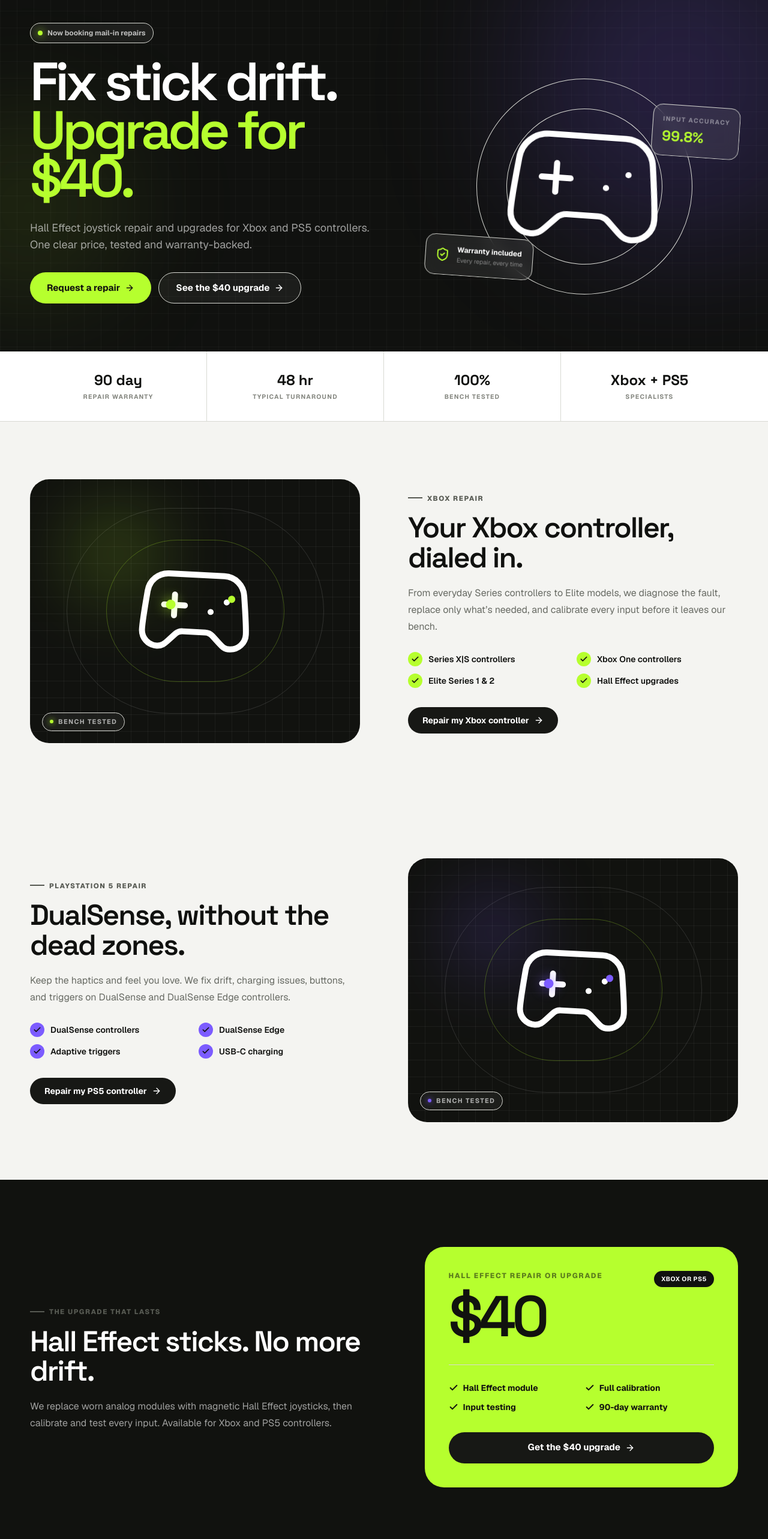
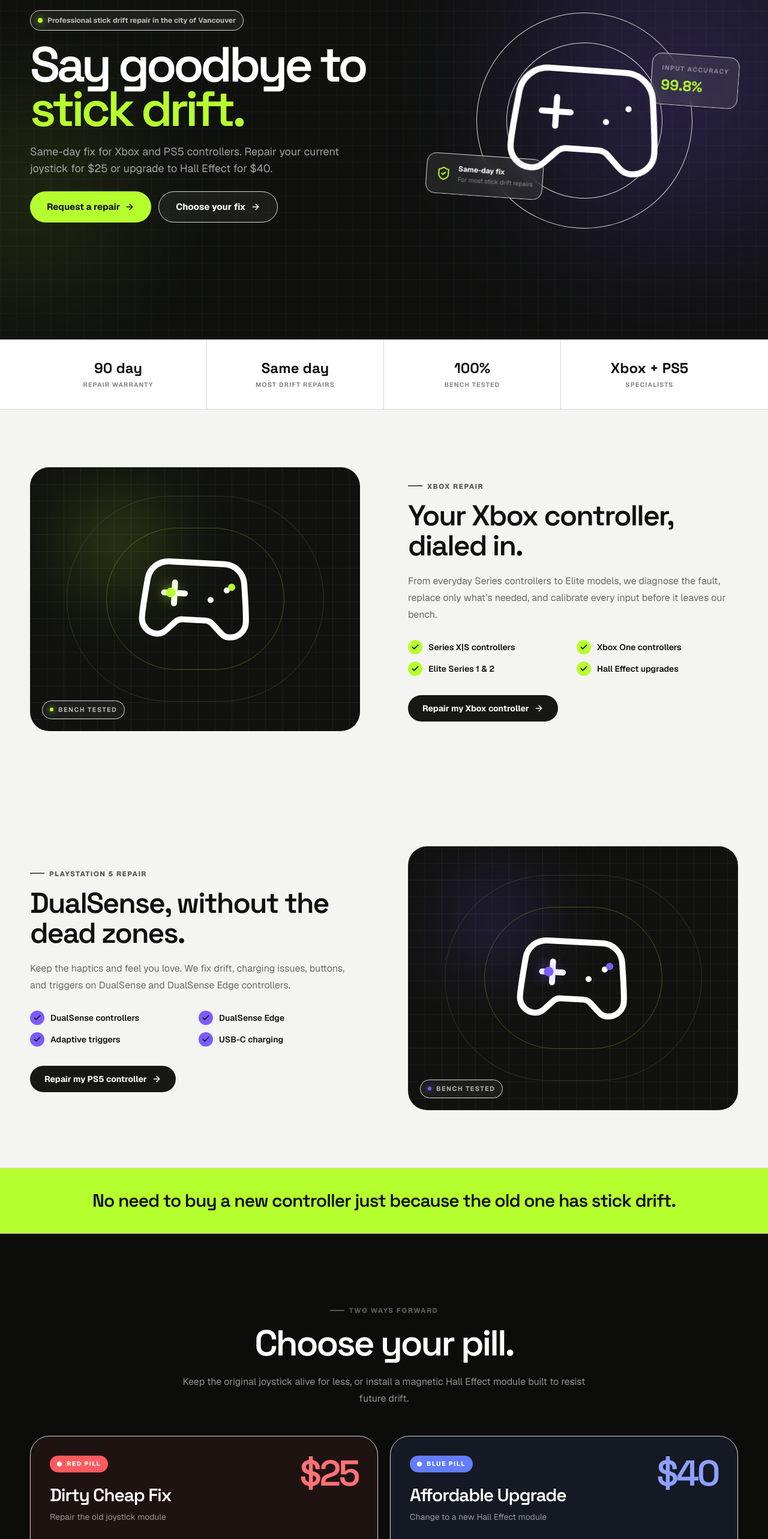
Before and after one commit to zverchyk/controllerFixer, a Next.js app: page / in a window 1280 px wide. Shown: the part 234-2800 px from the top of the page at 60% size. Built offline with nearby package versions, Linux system fonts and the light colour scheme; no server answers.

Commit message:
Expand Vancouver repair service experience
Co-authored-by: Zverchyk <zverchyk@users.noreply.github.com>

```diff
--- a/components/landing-page.tsx
+++ b/components/landing-page.tsx
@@ -2,12 +2,16 @@
 
 import {
   ArrowRight,
+  Camera,
   Check,
   Gamepad2,
-  Hammer,
+  MapPin,
   Menu,
+  Play,
   ShieldCheck,
   Star,
+  Truck,
+  X,
 } from "lucide-react";
 import { motion } from "motion/react";
 import { RepairForm } from "@/components/repair-form";
@@ -207,8 +211,8 @@ export function LandingPage() {
             <a className="transition-colors hover:text-white" href="#ps5">
               PS5 Repair
             </a>
-            <a className="transition-colors hover:text-white" href="#hall-effect">
-              Hall Effect
+            <a className="transition-colors hover:text-white" href="#choose">
+              Repair Options
             </a>
             <a className="transition-colors hover:text-white" href="#contact">
               Contact
@@ -229,7 +233,7 @@ export function LandingPage() {
         </div>
       </header>
 
-      <section className="relative flex min-h-[760px] items-end overflow-hidden bg-[#10110f] pb-14 pt-32 text-white sm:min-h-[820px] sm:pb-20">
+      <section className="relative flex min-h-[100svh] items-center overflow-hidden bg-[#10110f] pb-8 pt-24 text-white sm:h-[100svh] sm:min-h-[640px] sm:pb-10">
         <div className="absolute inset-0 grid-noise opacity-60" />
         <div className="absolute -right-32 top-24 size-[34rem] rounded-full bg-[#7c5cff]/20 blur-[120px]" />
         <div className="absolute -left-28 bottom-20 size-80 rounded-full bg-[#b6ff2e]/10 blur-[100px]" />
@@ -239,20 +243,20 @@ export function LandingPage() {
             animate={{ opacity: 1, y: 0 }}
             transition={{ duration: 0.65 }}
           >
-            <div className="mb-6 inline-flex items-center gap-2 rounded-full border border-white/10 bg-white/[0.06] px-3 py-2 text-xs font-bold text-white/70 backdrop-blur">
+            <div className="mb-5 inline-flex items-center gap-2 rounded-full border border-white/10 bg-white/[0.06] px-3 py-2 text-xs font-bold text-white/70 backdrop-blur">
               <span className="size-2 rounded-full bg-[#b6ff2e] shadow-[0_0_14px_#b6ff2e]" />
-              Now booking mail-in repairs
+              Professional stick drift repair in the city of Vancouver
             </div>
-            <h1 className="font-display max-w-3xl text-[3.5rem] font-semibold leading-[0.9] tracking-[-0.065em] sm:text-7xl lg:text-[5.6rem]">
-              Fix stick drift.
+            <h1 className="font-display max-w-3xl text-[3.35rem] font-semibold leading-[0.9] tracking-[-0.065em] sm:text-7xl lg:text-[5.15rem]">
+              Say goodbye to
               <br />
-              <span className="text-[#b6ff2e]">Upgrade for $40.</span>
+              <span className="text-[#b6ff2e]">stick drift.</span>
             </h1>
-            <p className="mt-7 max-w-xl text-base leading-7 text-white/60 sm:text-lg">
-              Hall Effect joystick repair and upgrades for Xbox and PS5
-              controllers. One clear price, tested and warranty-backed.
+            <p className="mt-5 max-w-xl text-base leading-7 text-white/60 sm:text-lg">
+              Same-day fix for Xbox and PS5 controllers. Repair your current
+              joystick for $25 or upgrade to Hall Effect for $40.
             </p>
-            <div className="mt-8 flex flex-wrap gap-3">
+            <div className="mt-6 flex flex-wrap gap-3">
               <Button asChild size="lg">
                 <a href="#contact">
                   Request a repair <ArrowRight className="size-4" />
@@ -263,8 +267,8 @@ export function LandingPage() {
                 size="lg"
                 className="border border-white/15 bg-white/5 text-white hover:bg-white/10"
               >
-                <a href="#hall-effect">
-                  See the $40 upgrade <ArrowRight className="size-4" />
+                <a href="#choose">
+                  Choose your fix <ArrowRight className="size-4" />
                 </a>
               </Button>
             </div>
@@ -274,7 +278,7 @@ export function LandingPage() {
             initial={{ opacity: 0, scale: 0.9, rotate: -7 }}
             animate={{ opacity: 1, scale: 1, rotate: 4 }}
             transition={{ type: "spring", stiffness: 70, damping: 14, delay: 0.15 }}
-            className="relative hidden min-h-[390px] items-center justify-center lg:flex"
+            className="relative hidden min-h-[340px] items-center justify-center lg:flex"
           >
             <div className="absolute size-[360px] rounded-full border border-white/10" />
             <div className="absolute size-[260px] rounded-full border border-[#b6ff2e]/20" />
@@ -293,9 +297,9 @@ export function LandingPage() {
             <div className="absolute bottom-8 left-0 flex items-center gap-3 rounded-2xl border border-white/10 bg-white/[0.07] p-4 backdrop-blur-md">
               <ShieldCheck className="size-6 text-[#b6ff2e]" />
               <div>
-                <p className="text-xs font-bold">Warranty included</p>
+                <p className="text-xs font-bold">Same-day fix</p>
                 <p className="mt-0.5 text-[0.65rem] text-white/45">
-                  Every repair, every time
+                  For most stick drift repairs
                 </p>
               </div>
             </div>
@@ -307,7 +311,7 @@ export function LandingPage() {
         <div className="page-shell grid grid-cols-2 divide-x divide-[#dcddd7] sm:grid-cols-4">
           {[
             ["90 day", "repair warranty"],
-            ["48 hr", "typical turnaround"],
+            ["Same day", "most drift repairs"],
             ["100%", "bench tested"],
             ["Xbox + PS5", "specialists"],
           ].map(([value, label]) => (
@@ -349,55 +353,176 @@ export function LandingPage() {
       />
 
       <section
-        id="hall-effect"
-        className="scroll-mt-20 bg-[#11120f] py-20 text-white sm:py-28"
+        className="border-y border-[#d9dad4] bg-[#b6ff2e] py-9"
       >
-        <div className="page-shell grid items-center gap-12 lg:grid-cols-[1.05fr_0.95fr] lg:gap-20">
-          <SectionTitle
-            eyebrow="The upgrade that lasts"
-            title="Hall Effect sticks. No more drift."
-            copy="We replace worn analog modules with magnetic Hall Effect joysticks, then calibrate and test every input. Available for Xbox and PS5 controllers."
-            light
-          />
-          <motion.div
+        <p className="page-shell font-display text-center text-2xl font-semibold tracking-[-0.035em] sm:text-3xl">
+          No need to buy a new controller just because the old one has stick
+          drift.
+        </p>
+      </section>
+
+      <section
+        id="choose"
+        className="scroll-mt-20 bg-[#0c0d0b] py-20 text-white sm:py-28"
+      >
+        <div className="page-shell">
+          <div className="mx-auto max-w-3xl text-center">
+            <span className="eyebrow justify-center text-white/50">
+              Two ways forward
+            </span>
+            <h2 className="font-display mt-4 text-4xl font-semibold leading-[1.02] tracking-[-0.05em] sm:text-6xl">
+              Choose your pill.
+            </h2>
+            <p className="mx-auto mt-5 max-w-2xl text-base leading-7 text-white/55">
+              Keep the original joystick alive for less, or install a magnetic
+              Hall Effect module built to resist future drift.
+            </p>
+          </div>
+
+          <div className="mt-12 grid gap-5 lg:grid-cols-2">
+            <motion.article
               {...fadeUp}
-            className="rounded-[2rem] bg-[#b6ff2e] p-7 text-[#11120f] sm:p-10"
+              className="overflow-hidden rounded-[2rem] border border-[#ff5a5f]/40 bg-[#ff5a5f]/[0.08]"
             >
-            <div className="flex items-start justify-between gap-6">
+              <div className="p-6 sm:p-8">
+                <div className="flex flex-wrap items-start justify-between gap-4">
                   <div>
-                <p className="text-xs font-extrabold uppercase tracking-[0.14em] opacity-55">
-                  Hall Effect repair or upgrade
+                    <span className="inline-flex items-center gap-2 rounded-full bg-[#ff5a5f] px-3 py-1.5 text-[0.65rem] font-extrabold uppercase tracking-[0.14em] text-white">
+                      <span className="size-2 rounded-full bg-white" />
+                      Red pill
+                    </span>
+                    <h3 className="font-display mt-5 text-3xl font-semibold tracking-[-0.04em]">
+                      Dirty Cheap Fix
+                    </h3>
+                    <p className="mt-2 text-sm text-white/55">
+                      Repair the old joystick module
                     </p>
-                <p className="font-display mt-3 text-7xl font-semibold tracking-[-0.07em] sm:text-8xl">
+                  </div>
+                  <p className="font-display text-6xl font-semibold tracking-[-0.06em] text-[#ff7175]">
+                    $25
+                  </p>
+                </div>
+
+                <div className="mt-7 grid gap-6 border-t border-white/10 pt-6 sm:grid-cols-2">
+                  <div>
+                    <p className="text-xs font-bold uppercase tracking-wider text-[#82e8a0]">
+                      Benefits
+                    </p>
+                    <ul className="mt-3 space-y-2.5">
+                      {["Lowest cost", "Keeps original feel", "Same-day service"].map(
+                        (item) => (
+                          <li key={item} className="flex gap-2 text-sm text-white/75">
+                            <Check className="mt-0.5 size-4 shrink-0 text-[#82e8a0]" />
+                            {item}
+                          </li>
+                        ),
+                      )}
+                    </ul>
+                  </div>
+                  <div>
+                    <p className="text-xs font-bold uppercase tracking-wider text-[#ff8589]">
+                      Downsides
+                    </p>
+                    <ul className="mt-3 space-y-2.5">
+                      {["Wear can return", "Not a permanent upgrade"].map((item) => (
+                        <li key={item} className="flex gap-2 text-sm text-white/75">
+                          <X className="mt-0.5 size-4 shrink-0 text-[#ff8589]" />
+                          {item}
+                        </li>
+                      ))}
+                    </ul>
+                  </div>
+                </div>
+              </div>
+              <div className="flex aspect-video items-center justify-center border-t border-white/10 bg-black/35">
+                <div className="text-center text-white/45">
+                  <Play className="mx-auto size-9" strokeWidth={1.4} />
+                  <p className="mt-3 text-xs font-bold uppercase tracking-[0.14em]">
+                    Repair explanation video
+                  </p>
+                  <p className="mt-1 text-xs">Your video goes here</p>
+                </div>
+              </div>
+            </motion.article>
+
+            <motion.article
+              {...fadeUp}
+              transition={{ duration: 0.5, delay: 0.08 }}
+              className="overflow-hidden rounded-[2rem] border border-[#627dff]/45 bg-[#627dff]/[0.1]"
+            >
+              <div className="p-6 sm:p-8">
+                <div className="flex flex-wrap items-start justify-between gap-4">
+                  <div>
+                    <span className="inline-flex items-center gap-2 rounded-full bg-[#627dff] px-3 py-1.5 text-[0.65rem] font-extrabold uppercase tracking-[0.14em] text-white">
+                      <span className="size-2 rounded-full bg-white" />
+                      Blue pill
+                    </span>
+                    <h3 className="font-display mt-5 text-3xl font-semibold tracking-[-0.04em]">
+                      Affordable Upgrade
+                    </h3>
+                    <p className="mt-2 text-sm text-white/55">
+                      Change to a new Hall Effect module
+                    </p>
+                  </div>
+                  <p className="font-display text-6xl font-semibold tracking-[-0.06em] text-[#8da0ff]">
                     $40
                   </p>
                 </div>
-              <span className="rounded-full bg-[#11120f] px-3 py-1.5 text-[0.65rem] font-bold uppercase tracking-wider text-white">
-                Xbox or PS5
-              </span>
-            </div>
-            <ul className="mt-8 grid gap-3 border-t border-black/15 pt-7 sm:grid-cols-2">
+
+                <div className="mt-7 grid gap-6 border-t border-white/10 pt-6 sm:grid-cols-2">
+                  <div>
+                    <p className="text-xs font-bold uppercase tracking-wider text-[#82e8a0]">
+                      Benefits
+                    </p>
+                    <ul className="mt-3 space-y-2.5">
                       {[
-                "Hall Effect module",
-                "Full calibration",
-                "Input testing",
-                "90-day warranty",
-              ].map((feature) => (
-                <li
-                  key={feature}
-                  className="flex items-center gap-2 text-sm font-bold"
-                >
-                  <Check className="size-4" strokeWidth={3} />
-                  {feature}
+                        "Resists future drift",
+                        "Magnetic, contactless input",
+                        "Calibrated precision",
+                      ].map((item) => (
+                        <li key={item} className="flex gap-2 text-sm text-white/75">
+                          <Check className="mt-0.5 size-4 shrink-0 text-[#82e8a0]" />
+                          {item}
                         </li>
                       ))}
                     </ul>
-            <Button asChild variant="dark" size="lg" className="mt-8 w-full">
+                  </div>
+                  <div>
+                    <p className="text-xs font-bold uppercase tracking-wider text-[#ff8589]">
+                      Downsides
+                    </p>
+                    <ul className="mt-3 space-y-2.5">
+                      {["Costs $15 more", "May feel slightly different"].map(
+                        (item) => (
+                          <li key={item} className="flex gap-2 text-sm text-white/75">
+                            <X className="mt-0.5 size-4 shrink-0 text-[#ff8589]" />
+                            {item}
+                          </li>
+                        ),
+                      )}
+                    </ul>
+                  </div>
+                </div>
+              </div>
+              <div className="flex aspect-video items-center justify-center border-t border-white/10 bg-black/35">
+                <div className="text-center text-white/45">
+                  <Play className="mx-auto size-9" strokeWidth={1.4} />
+                  <p className="mt-3 text-xs font-bold uppercase tracking-[0.14em]">
+                    Upgrade explanation video
+                  </p>
+                  <p className="mt-1 text-xs">Your video goes here</p>
+                </div>
+              </div>
+            </motion.article>
+          </div>
+
+          <div className="mt-8 text-center">
+            <Button asChild size="lg">
               <a href="#contact">
-                Get the $40 upgrade <ArrowRight className="size-4" />
+                Choose my repair <ArrowRight className="size-4" />
               </a>
             </Button>
-          </motion.div>
+          </div>
         </div>
       </section>
 
@@ -436,43 +561,84 @@ export function LandingPage() {
         </div>
       </section>
 
+      <section className="py-20 sm:py-28">
+        <div className="page-shell">
+          <div className="flex flex-col justify-between gap-5 sm:flex-row sm:items-end">
+            <SectionTitle
+              eyebrow="Fresh off the bench"
+              title="Controllers we’ve brought back."
+              copy="Before-and-after photos are coming soon. Add your finished repair shots here when they’re ready."
+            />
+            <span className="flex items-center gap-2 text-xs font-bold uppercase tracking-[0.12em] text-[#777a73]">
+              <Camera className="size-4" />
+              Gallery
+            </span>
+          </div>
+          <div className="mt-10 grid grid-cols-2 gap-3 md:grid-cols-3">
+            {[
+              "Xbox Series repair",
+              "DualSense upgrade",
+              "Elite controller fix",
+              "Hall Effect install",
+              "Joystick calibration",
+              "PS5 stick repair",
+            ].map((label, index) => (
+              <motion.div
+                key={label}
+                {...fadeUp}
+                transition={{ duration: 0.4, delay: index * 0.04 }}
+                className="flex min-h-44 items-center justify-center overflow-hidden rounded-2xl border border-[#d8d9d3] bg-[#e9eae5] p-5 text-center sm:min-h-64"
+              >
+                <div className="text-[#777a73]">
+                  <Camera className="mx-auto size-7" strokeWidth={1.5} />
+                  <p className="mt-3 text-xs font-bold uppercase tracking-[0.12em]">
+                    Photo placeholder
+                  </p>
+                  <p className="mt-1 text-xs">{label}</p>
+                </div>
+              </motion.div>
+            ))}
+          </div>
+        </div>
+      </section>
+
       <section id="contact" className="scroll-mt-10 py-20 sm:py-28">
-        <div className="page-shell grid overflow-hidden rounded-[2rem] bg-white shadow-[0_28px_80px_rgb(16_17_15/0.09)] lg:grid-cols-[0.82fr_1.18fr]">
-          <div className="relative overflow-hidden bg-[#7c5cff] p-7 text-white sm:p-10">
-            <div className="absolute -bottom-24 -right-24 size-72 rounded-full border-[50px] border-white/10" />
-            <span className="eyebrow text-white/60">Repair request</span>
-            <h2 className="font-display mt-4 text-4xl font-semibold leading-[1.03] tracking-[-0.04em]">
-              Tell us what your controller is doing.
-            </h2>
-            <p className="mt-5 text-sm leading-6 text-white/70">
-              Share the model and symptoms. We’ll reply with a clear quote and
-              mail-in instructions—usually within one business day.
-            </p>
-            <div className="relative mt-9 space-y-5">
-              {[
-                [Hammer, "Expert diagnosis", "No vague guesswork"],
-                [Star, "Quality components", "Chosen for long-term play"],
-                [ShieldCheck, "Warranty-backed", "Confidence after the fix"],
-              ].map(([Icon, title, note]) => {
-                const IconComponent = Icon as typeof Hammer;
-                return (
-                  <div key={String(title)} className="flex gap-3">
-                    <span className="flex size-10 shrink-0 items-center justify-center rounded-xl bg-white/10">
-                      <IconComponent className="size-5" />
+        <div className="page-shell">
+          <SectionTitle
+            eyebrow="Book your repair"
+            title="Drop it off or we’ll come to you."
+            copy="Tell us what’s wrong and choose the option that works for you. Most stick drift repairs are completed the same day."
+          />
+          <div className="mt-10 grid overflow-hidden rounded-[2rem] bg-white shadow-[0_28px_80px_rgb(16_17_15/0.09)] lg:grid-cols-[1.08fr_0.92fr]">
+            <div className="p-2 sm:p-3">
+              <RepairForm />
+            </div>
+            <div className="relative min-h-[440px] overflow-hidden bg-[#171815] lg:min-h-full">
+              <iframe
+                title="StickLab service area in Vancouver"
+                src="https://www.openstreetmap.org/export/embed.html?bbox=-123.18%2C49.24%2C-123.04%2C49.30&layer=mapnik&marker=49.2827%2C-123.1207"
+                className="absolute inset-0 h-full w-full border-0 opacity-85 grayscale-[0.25]"
+                loading="lazy"
+              />
+              <div className="absolute inset-x-5 bottom-5 rounded-2xl bg-[#11120f]/95 p-5 text-white shadow-xl backdrop-blur sm:inset-x-7 sm:bottom-7">
+                <div className="flex items-start gap-3">
+                  <span className="flex size-10 shrink-0 items-center justify-center rounded-xl bg-[#b6ff2e] text-[#11120f]">
+                    <MapPin className="size-5" />
                   </span>
                   <div>
-                      <p className="text-sm font-bold">{String(title)}</p>
-                      <p className="mt-0.5 text-xs text-white/55">
-                        {String(note)}
+                    <p className="text-sm font-bold">Vancouver service area</p>
+                    <p className="mt-1 text-xs leading-5 text-white/55">
+                      Local drop-off is free. Pickup and return is available
+                      with a distance-based fee after the first 2 km.
                     </p>
                   </div>
                 </div>
-                );
-              })}
+                <div className="mt-4 flex items-center gap-2 border-t border-white/10 pt-4 text-xs font-semibold text-white/70">
+                  <Truck className="size-4 text-[#b6ff2e]" />
+                  Ask for a pickup quote in your request
                 </div>
               </div>
-          <div className="p-2 sm:p-3">
-            <RepairForm />
+            </div>
           </div>
         </div>
       </section>
@@ -492,8 +658,8 @@ export function LandingPage() {
             <a className="hover:text-black" href="#ps5">
               PS5 Repair
             </a>
-            <a className="hover:text-black" href="#hall-effect">
-              Hall Effect — $40
+            <a className="hover:text-black" href="#choose">
+              Repair Options
             </a>
             <a className="hover:text-black" href="#contact">
               Contact
--- a/components/repair-form.tsx
+++ b/components/repair-form.tsx
@@ -20,13 +20,13 @@ const controllers = [
 ] as const;
 
 const services = [
-  "Stick drift",
-  "Joystick replacement",
-  "Hall Effect upgrade",
-  "Buttons",
-  "Triggers / bumpers",
-  "USB-C / charging",
-  "Not sure",
+  { value: "Stick drift", label: "Repair old joystick module — $25" },
+  { value: "Hall Effect upgrade", label: "Hall Effect upgrade — $40" },
+  { value: "Joystick replacement", label: "Joystick replacement" },
+  { value: "Buttons", label: "Buttons" },
+  { value: "Triggers / bumpers", label: "Triggers / bumpers" },
+  { value: "USB-C / charging", label: "USB-C / charging" },
+  { value: "Not sure", label: "Not sure yet" },
 ] as const;
 
 export function RepairForm() {
@@ -43,6 +43,7 @@ export function RepairForm() {
     defaultValues: {
       controller: "Xbox Series X|S",
       service: "Stick drift",
+      fulfillment: "Drop off",
       turnstileToken: "",
     },
   });
@@ -138,10 +139,31 @@ export function RepairForm() {
           </span>
           <select className="field appearance-none" {...register("service")}>
             {services.map((service) => (
-              <option key={service}>{service}</option>
+              <option key={service.value} value={service.value}>
+                {service.label}
+              </option>
             ))}
           </select>
           {errorText(errors.service?.message)}
+        </label>
+        <label className="block sm:col-span-2">
+          <span className="mb-2 block text-xs font-bold uppercase tracking-[0.1em] text-[#5f615b]">
+            Drop-off or pickup?
+          </span>
+          <select
+            className="field appearance-none"
+            {...register("fulfillment")}
+          >
+            <option value="Drop off">I’ll drop it off — free</option>
+            <option value="Pickup & drop-off">
+              Pickup & drop-off — distance fee after 2 km
+            </option>
+          </select>
+          <p className="mt-1.5 text-xs leading-5 text-[#777a73]">
+            Pickup and return is available around Vancouver. The extra fee is
+            based on travel distance beyond 2 km.
+          </p>
+          {errorText(errors.fulfillment?.message)}
         </label>
         <label className="block sm:col-span-2">
           <span className="mb-2 block text-xs font-bold uppercase tracking-[0.1em] text-[#5f615b]">
--- a/lib/repair-schema.ts
+++ b/lib/repair-schema.ts
@@ -20,6 +20,10 @@ export const repairRequestSchema = z.object({
     "USB-C / charging",
     "Not sure",
   ]),
+  fulfillment: z.enum([
+    "Drop off",
+    "Pickup & drop-off",
+  ]),
   details: z.string().trim().min(10, "Tell us a little more").max(1200),
   turnstileToken: z.string().min(1, "Please complete the security check"),
 });
```
Also changed, not shown: app/api/repair-request/route.ts (+10 -1 lines). Lines whose indentation alone changed are shown as unchanged.
